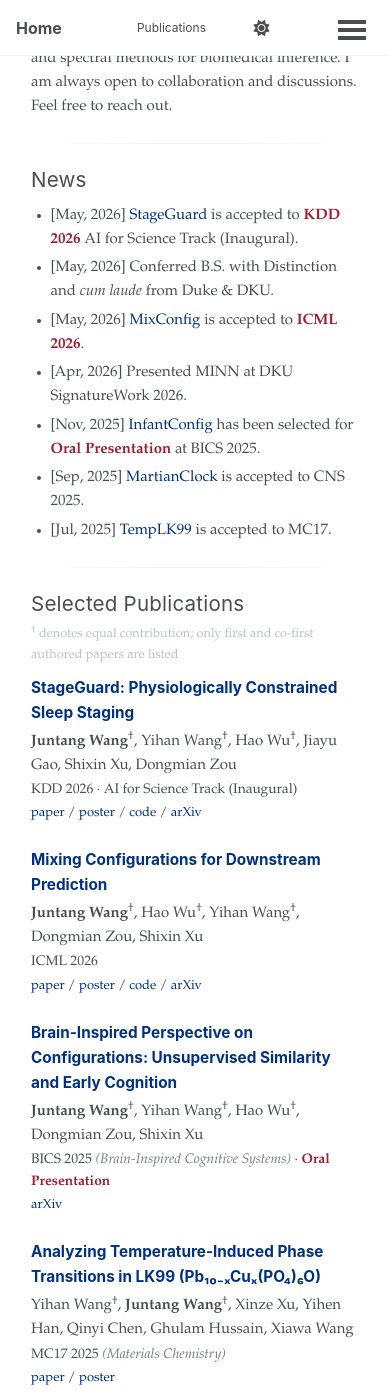
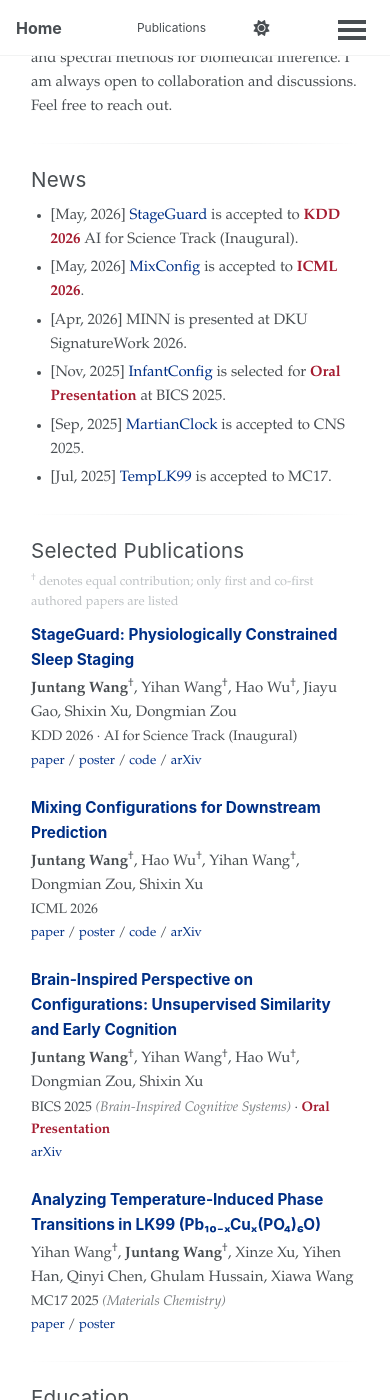
Before and after one commit to juntang1129/juntang1129.github.io, a Jekyll site: the page built from _pages/about.html, in a window 390 px wide and 1400 px high, scrolled down 620 px. Built offline with Jekyll 4.4.1, drawn with Linux system fonts in a browser that asks for light colours.

Commit message:
Keep logo rows side by side on phones; trim and level the News list (#40)
* Keep education and work rows side by side on phones

At <=640px the rows flipped to flex-direction: column, which put each
logo on its own line above the text. Each entry then read as two
unrelated fragments, and because the logo box collapsed to content
width, the logos sat on a ragged left edge.

Rows now stay horizontal at every width: logo pinned left in a fixed
48px column, text to its right, gap tightened from 24px to 14px to earn
back the horizontal space.

Also sizes .hp-logo-placeholder to match the real logo box (56px
desktop, 48px mobile). It was width: 65% with margin: 0 auto, so the
Dahan Intelligence row centred its placeholder while Siemens and Huaxia
left-aligned their images, starting all three work rows at a different x.

* Trim a news item and settle on present tense throughout

Drops the B.S. conferral entry, leaving News as paper and venue events
only.

Reorders the MINN entry to lead with the subject, matching every other
line: "MINN is presented at DKU SignatureWork 2026". It stays unlinked
because the MINN publication carries published: false, so Jekyll drops
it from the site and /publications/#minn resolves to nothing.

Settles the tense. Five of seven entries already read "X is accepted
to Y", so the two outliers move to match rather than the reverse:
"has been selected" becomes "is selected". The bracketed date already
carries the time, which is what makes the present tense work here.

```diff
--- a/_pages/about.html
+++ b/_pages/about.html
@@ -45,10 +45,9 @@ redirect_from:
   <h2 class="hp-section-heading">News</h2>
   <ul class="hp-news">
     <li>[May, 2026] <a href="{{ base_path }}/publications/#stageguard">StageGuard</a> is accepted to <strong class="hp-pub-award">KDD 2026</strong> AI for Science Track (Inaugural).</li>
-    <li>[May, 2026] Conferred B.S. with Distinction and <em>cum laude</em> from Duke &amp; DKU.</li>
     <li>[May, 2026] <a href="{{ base_path }}/publications/#mixconfig">MixConfig</a> is accepted to <strong class="hp-pub-award">ICML 2026</strong>.</li>
-    <li>[Apr, 2026] Presented MINN at DKU SignatureWork 2026.</li>
-    <li>[Nov, 2025] <a href="{{ base_path }}/publications/#infantconfig">InfantConfig</a> has been selected for <strong class="hp-pub-award">Oral Presentation</strong> at BICS 2025.</li>
+    <li>[Apr, 2026] MINN is presented at DKU SignatureWork 2026.</li>
+    <li>[Nov, 2025] <a href="{{ base_path }}/publications/#infantconfig">InfantConfig</a> is selected for <strong class="hp-pub-award">Oral Presentation</strong> at BICS 2025.</li>
     <li>[Sep, 2025] <a href="{{ base_path }}/publications/#martianclock">MartianClock</a> is accepted to CNS 2025.</li>
     <li>[Jul, 2025] <a href="{{ base_path }}/publications/#lk99">TempLK99</a> is accepted to MC17.</li>
   </ul>
--- a/_sass/layout/_homepage.scss
+++ b/_sass/layout/_homepage.scss
@@ -280,11 +280,11 @@ html { scroll-behavior: smooth; }
   }
 
   /* --- Logo placeholder (work + education) --- */
+  /* Matches the real logo box exactly so a missing logo does not shift the
+     text column relative to its neighbours. */
   .hp-logo-placeholder {
-    width: 65%;
-    max-width: 90px;
+    width: 56px;
     height: 56px;
-    margin: 0 auto;
     background-color: var(--global-border-color);
     border-radius: 6px;
     opacity: 0.5;
@@ -328,17 +328,24 @@ html { scroll-behavior: smooth; }
       text-align: left;
     }
 
+    /* Stay side by side: logo pinned left, text block right. Stacking the
+       logo above the text made each entry read as two unrelated fragments
+       and left the logos on a ragged edge. */
     .hp-edu-row,
     .hp-work-row {
-      flex-direction: column;
-      align-items: flex-start;
+      align-items: center;
+      gap: 14px;
     }
 
     .hp-edu-logo,
     .hp-work-logo {
-      flex: none;
-      margin-bottom: 0.4em;
+      flex: 0 0 48px;
       img { width: 48px; height: 48px; }
+    }
+
+    .hp-logo-placeholder {
+      width: 48px;
+      height: 48px;
     }
   }
 }
```
